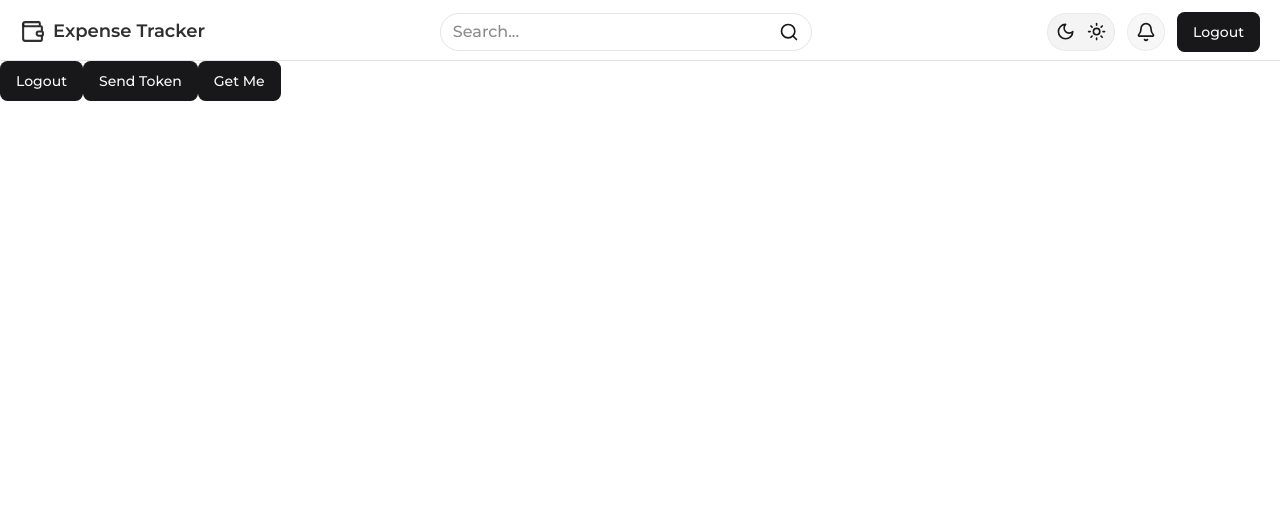
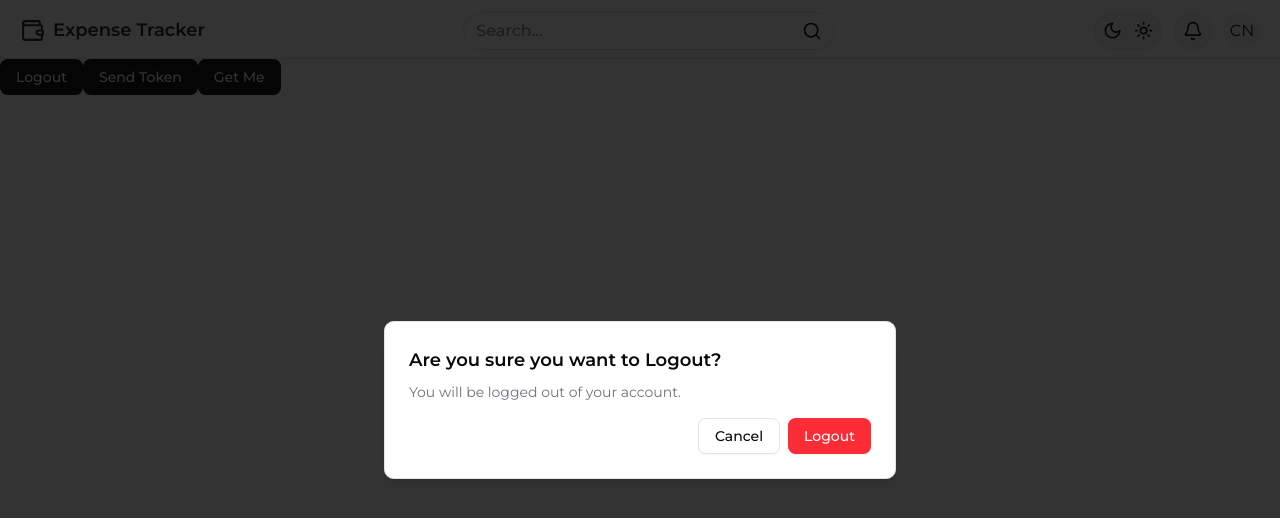
Before and after one commit to codeAntu/expenses-tracker, a React (Vite) app: page /test in a window 1280 px wide. Both pictures are taken after a click on the button "Logout". Shown: the top 518 px of the page. Built offline with nearby package versions, Linux system fonts and the light colour scheme; no server answers; what hono would draw is missing.

Commit message:
feat: add profile route and user logout functionality with alert dialog

```diff
--- a/package.json
+++ b/package.json
@@ -10,6 +10,7 @@
     "preview": "vite preview"
   },
   "dependencies": {
+    "@radix-ui/react-alert-dialog": "^1.1.6",
     "@radix-ui/react-avatar": "^1.1.3",
     "@radix-ui/react-checkbox": "^1.1.4",
     "@radix-ui/react-dialog": "^1.1.6",
--- a/src/components/auth.tsx
+++ b/src/components/auth.tsx
@@ -10,11 +10,13 @@ import {
 import { Input } from '@/components/ui/input';
 import { Label } from '@/components/ui/label';
 import { signInWithEmail, signInWithProvider, signUpWithEmail } from '@/services/authService';
-import { useStore } from '@/zustand/store';
+import { useUserStore } from '@/zustand/userStore';
 import { useMutation } from '@tanstack/react-query';
 import { GithubAuthProvider, GoogleAuthProvider } from 'firebase/auth';
 import { AtSign, Github } from 'lucide-react';
 import { useId, useState } from 'react';
+import { Avatar, AvatarFallback, AvatarImage } from './ui/avatar';
+import { useNavigate } from '@tanstack/react-router';
 
 export function Auth({ children: props }: { children: React.ReactNode }) {
   const id = useId();
@@ -23,12 +25,33 @@ export function Auth({ children: props }: { children: React.ReactNode }) {
   const [password, setPassword] = useState('');
   const googleProvider = new GoogleAuthProvider();
   const gitHubProvider = new GithubAuthProvider();
-  const user = useStore((state) => state.user);
+  const user = useUserStore((state) => state.user);
+  const navigate = useNavigate();
 
-  // const queryClient = useQueryClient();
+  const { mutate: googleMutate, isPending: googleIsPending } = useMutation({
+    mutationKey: ['google'],
+    mutationFn: () => signInWithProvider(googleProvider),
+  });
+
+  const { mutate: gitHubMutate, isPending: gitHubIsPending } = useMutation({
+    mutationKey: ['github'],
+    mutationFn: () => signInWithProvider(gitHubProvider),
+  });
 
   if (user) {
-    return <Button>Logout</Button>;
+    return (
+      <Avatar
+        className='size-9 cursor-pointer'
+        onClick={() => {
+          navigate({
+            to: '/profile',
+          });
+        }}
+      >
+        <AvatarImage src={user.picture} alt='@shadcn' />
+        <AvatarFallback>CN</AvatarFallback>
+      </Avatar>
+    );
   }
 
   return (
@@ -99,16 +122,18 @@ export function Auth({ children: props }: { children: React.ReactNode }) {
         <div className='grid grid-cols-2 gap-4'>
           <Button
             onClick={() => {
-              signInWithProvider(googleProvider);
+              googleMutate();
             }}
+            disabled={googleIsPending}
           >
             <AtSign size={20} className='mr-2' />
             Google
           </Button>
           <Button
             onClick={() => {
-              signInWithProvider(gitHubProvider);
+              gitHubMutate();
             }}
+            disabled={gitHubIsPending}
           >
             <Github size={20} className='mr-2' />
             Github
--- /dev/null
+++ b/src/components/logout.tsx
@@ -0,0 +1,42 @@
+import logout from '@/services/authService';
+import { useUserStore } from '@/zustand/userStore';
+
+import {
+  AlertDialog,
+  AlertDialogAction,
+  AlertDialogCancel,
+  AlertDialogContent,
+  AlertDialogDescription,
+  AlertDialogFooter,
+  AlertDialogHeader,
+  AlertDialogTitle,
+  AlertDialogTrigger,
+} from '@/components/ui/alert-dialog';
+
+export default function Logout({ children }: { children: React.ReactNode }) {
+  const setUser = useUserStore((state) => state.setUser);
+
+  return (
+    <AlertDialog>
+      <AlertDialogTrigger asChild>{children}</AlertDialogTrigger>
+      <AlertDialogContent>
+        <AlertDialogHeader>
+          <AlertDialogTitle>Are you sure you want to Logout?</AlertDialogTitle>
+          <AlertDialogDescription>You will be logged out of your account.</AlertDialogDescription>
+        </AlertDialogHeader>
+        <AlertDialogFooter>
+          <AlertDialogCancel>Cancel</AlertDialogCancel>
+          <AlertDialogAction
+            onClick={() => {
+              setUser(null);
+              logout();
+            }}
+            className='bg-red-500 hover:bg-red-600'
+          >
+            Logout
+          </AlertDialogAction>
+        </AlertDialogFooter>
+      </AlertDialogContent>
+    </AlertDialog>
+  );
+}
--- /dev/null
+++ b/src/components/ui/alert-dialog.tsx
@@ -0,0 +1,155 @@
+import * as React from "react"
+import * as AlertDialogPrimitive from "@radix-ui/react-alert-dialog"
+
+import { cn } from "@/lib/utils"
+import { buttonVariants } from "@/components/ui/button"
+
+function AlertDialog({
+  ...props
+}: React.ComponentProps<typeof AlertDialogPrimitive.Root>) {
+  return <AlertDialogPrimitive.Root data-slot="alert-dialog" {...props} />
+}
+
+function AlertDialogTrigger({
+  ...props
+}: React.ComponentProps<typeof AlertDialogPrimitive.Trigger>) {
+  return (
+    <AlertDialogPrimitive.Trigger data-slot="alert-dialog-trigger" {...props} />
+  )
+}
+
+function AlertDialogPortal({
+  ...props
+}: React.ComponentProps<typeof AlertDialogPrimitive.Portal>) {
+  return (
+    <AlertDialogPrimitive.Portal data-slot="alert-dialog-portal" {...props} />
+  )
+}
+
+function AlertDialogOverlay({
+  className,
+  ...props
+}: React.ComponentProps<typeof AlertDialogPrimitive.Overlay>) {
+  return (
+    <AlertDialogPrimitive.Overlay
+      data-slot="alert-dialog-overlay"
+      className={cn(
+        "data-[state=open]:animate-in data-[state=closed]:animate-out data-[state=closed]:fade-out-0 data-[state=open]:fade-in-0 fixed inset-0 z-50 bg-black/80",
+        className
+      )}
+      {...props}
+    />
+  )
+}
+
+function AlertDialogContent({
+  className,
+  ...props
+}: React.ComponentProps<typeof AlertDialogPrimitive.Content>) {
+  return (
+    <AlertDialogPortal>
+      <AlertDialogOverlay />
+      <AlertDialogPrimitive.Content
+        data-slot="alert-dialog-content"
+        className={cn(
+          "bg-background data-[state=open]:animate-in data-[state=closed]:animate-out data-[state=closed]:fade-out-0 data-[state=open]:fade-in-0 data-[state=closed]:zoom-out-95 data-[state=open]:zoom-in-95 fixed top-[50%] left-[50%] z-50 grid w-full max-w-[calc(100%-2rem)] translate-x-[-50%] translate-y-[-50%] gap-4 rounded-lg border p-6 shadow-lg duration-200 sm:max-w-lg",
+          className
+        )}
+        {...props}
+      />
+    </AlertDialogPortal>
+  )
+}
+
+function AlertDialogHeader({
+  className,
+  ...props
+}: React.ComponentProps<"div">) {
+  return (
+    <div
+      data-slot="alert-dialog-header"
+      className={cn("flex flex-col gap-2 text-center sm:text-left", className)}
+      {...props}
+    />
+  )
+}
+
+function AlertDialogFooter({
+  className,
+  ...props
+}: React.ComponentProps<"div">) {
+  return (
+    <div
+      data-slot="alert-dialog-footer"
+      className={cn(
+        "flex flex-col-reverse gap-2 sm:flex-row sm:justify-end",
+        className
+      )}
+      {...props}
+    />
+  )
+}
+
+function AlertDialogTitle({
+  className,
+  ...props
+}: React.ComponentProps<typeof AlertDialogPrimitive.Title>) {
+  return (
+    <AlertDialogPrimitive.Title
+      data-slot="alert-dialog-title"
+      className={cn("text-lg font-semibold", className)}
+      {...props}
+    />
+  )
+}
+
+function AlertDialogDescription({
+  className,
+  ...props
+}: React.ComponentProps<typeof AlertDialogPrimitive.Description>) {
+  return (
+    <AlertDialogPrimitive.Description
+      data-slot="alert-dialog-description"
+      className={cn("text-muted-foreground text-sm", className)}
+      {...props}
+    />
+  )
+}
+
+function AlertDialogAction({
+  className,
+  ...props
+}: React.ComponentProps<typeof AlertDialogPrimitive.Action>) {
+  return (
+    <AlertDialogPrimitive.Action
+      className={cn(buttonVariants(), className)}
+      {...props}
+    />
+  )
+}
+
+function AlertDialogCancel({
+  className,
+  ...props
+}: React.ComponentProps<typeof AlertDialogPrimitive.Cancel>) {
+  return (
+    <AlertDialogPrimitive.Cancel
+      className={cn(buttonVariants({ variant: "outline" }), className)}
+      {...props}
+    />
+  )
+}
+
+export {
+  AlertDialog,
+  AlertDialogPortal,
+  AlertDialogOverlay,
+  AlertDialogTrigger,
+  AlertDialogContent,
+  AlertDialogHeader,
+  AlertDialogFooter,
+  AlertDialogTitle,
+  AlertDialogDescription,
+  AlertDialogAction,
+  AlertDialogCancel,
+}
--- a/src/components/ui/button.tsx
+++ b/src/components/ui/button.tsx
@@ -5,52 +5,54 @@ import { cva, type VariantProps } from "class-variance-authority"
 import { cn } from "@/lib/utils"
 
 const buttonVariants = cva(
-  "inline-flex items-center justify-center whitespace-nowrap rounded-md text-sm font-medium ring-offset-background transition-colors focus-visible:outline-none focus-visible:ring-2 focus-visible:ring-ring focus-visible:ring-offset-2 disabled:pointer-events-none disabled:opacity-50",
+  "inline-flex items-center justify-center gap-2 whitespace-nowrap rounded-md text-sm font-medium transition-[color,box-shadow] disabled:pointer-events-none disabled:opacity-50 [&_svg]:pointer-events-none [&_svg:not([class*='size-'])]:size-4 shrink-0 [&_svg]:shrink-0 outline-none focus-visible:border-ring focus-visible:ring-ring/50 focus-visible:ring-[3px] aria-invalid:ring-destructive/20 dark:aria-invalid:ring-destructive/40 aria-invalid:border-destructive",
   {
     variants: {
       variant: {
-        default: "bg-primary text-primary-foreground hover:bg-primary/90",
+        default:
+          "bg-primary text-primary-foreground shadow-xs hover:bg-primary/90",
         destructive:
-          "bg-destructive text-destructive-foreground hover:bg-destructive/90",
+          "bg-destructive text-white shadow-xs hover:bg-destructive/90 focus-visible:ring-destructive/20 dark:focus-visible:ring-destructive/40",
         outline:
-          "border border-input bg-background hover:bg-accent hover:text-accent-foreground",
+          "border border-input bg-background shadow-xs hover:bg-accent hover:text-accent-foreground",
         secondary:
-          "bg-secondary text-secondary-foreground hover:bg-secondary/80",
+          "bg-secondary text-secondary-foreground shadow-xs hover:bg-secondary/80",
         ghost: "hover:bg-accent hover:text-accent-foreground",
         link: "text-primary underline-offset-4 hover:underline",
       },
       size: {
-        default: "h-10 px-4 py-2",
-        sm: "h-9 rounded-md px-3",
-        lg: "h-11 rounded-md px-8",
-        icon: "h-10 w-10",
+        default: "h-9 px-4 py-2 has-[>svg]:px-3",
+        sm: "h-8 rounded-md gap-1.5 px-3 has-[>svg]:px-2.5",
+        lg: "h-10 rounded-md px-6 has-[>svg]:px-4",
+        icon: "size-9",
       },
     },
     defaultVariants: {
       variant: "default",
       size: "default",
     },
-  },
+  }
 )
 
-export interface ButtonProps
-  extends React.ButtonHTMLAttributes<HTMLButtonElement>,
-    VariantProps<typeof buttonVariants> {
+function Button({
+  className,
+  variant,
+  size,
+  asChild = false,
+  ...props
+}: React.ComponentProps<"button"> &
+  VariantProps<typeof buttonVariants> & {
     asChild?: boolean
-}
+  }) {
+  const Comp = asChild ? Slot : "button"
 
-const Button = React.forwardRef<HTMLButtonElement, ButtonProps>(
-  ({ className, variant, size, asChild = false, ...props }, ref) => {
-    const Comp = asChild ? Slot : "button"
   return (
     <Comp
+      data-slot="button"
       className={cn(buttonVariants({ variant, size, className }))}
-        ref={ref}
       {...props}
     />
   )
-  },
-)
-Button.displayName = "Button"
+}
 
 export { Button, buttonVariants }
--- a/src/routeTree.gen.ts
+++ b/src/routeTree.gen.ts
@@ -12,6 +12,7 @@
 
 import { Route as rootRoute } from './routes/__root'
 import { Route as TestImport } from './routes/test'
+import { Route as ProfileImport } from './routes/profile'
 import { Route as AboutImport } from './routes/about'
 import { Route as IndexImport } from './routes/index'
 
@@ -20,6 +21,12 @@ import { Route as IndexImport } from './routes/index'
 const TestRoute = TestImport.update({
   id: '/test',
   path: '/test',
+  getParentRoute: () => rootRoute,
+} as any)
+
+const ProfileRoute = ProfileImport.update({
+  id: '/profile',
+  path: '/profile',
   getParentRoute: () => rootRoute,
 } as any)
 
@@ -53,6 +60,13 @@ declare module '@tanstack/react-router' {
       preLoaderRoute: typeof AboutImport
       parentRoute: typeof rootRoute
     }
+    '/profile': {
+      id: '/profile'
+      path: '/profile'
+      fullPath: '/profile'
+      preLoaderRoute: typeof ProfileImport
+      parentRoute: typeof rootRoute
+    }
     '/test': {
       id: '/test'
       path: '/test'
@@ -68,12 +82,14 @@ declare module '@tanstack/react-router' {
 export interface FileRoutesByFullPath {
   '/': typeof IndexRoute
   '/about': typeof AboutRoute
+  '/profile': typeof ProfileRoute
   '/test': typeof TestRoute
 }
 
 export interface FileRoutesByTo {
   '/': typeof IndexRoute
   '/about': typeof AboutRoute
+  '/profile': typeof ProfileRoute
   '/test': typeof TestRoute
 }
 
@@ -81,27 +97,30 @@ export interface FileRoutesById {
   __root__: typeof rootRoute
   '/': typeof IndexRoute
   '/about': typeof AboutRoute
+  '/profile': typeof ProfileRoute
   '/test': typeof TestRoute
 }
 
 export interface FileRouteTypes {
   fileRoutesByFullPath: FileRoutesByFullPath
-  fullPaths: '/' | '/about' | '/test'
+  fullPaths: '/' | '/about' | '/profile' | '/test'
   fileRoutesByTo: FileRoutesByTo
-  to: '/' | '/about' | '/test'
-  id: '__root__' | '/' | '/about' | '/test'
+  to: '/' | '/about' | '/profile' | '/test'
+  id: '__root__' | '/' | '/about' | '/profile' | '/test'
   fileRoutesById: FileRoutesById
 }
 
 export interface RootRouteChildren {
   IndexRoute: typeof IndexRoute
   AboutRoute: typeof AboutRoute
+  ProfileRoute: typeof ProfileRoute
   TestRoute: typeof TestRoute
 }
 
 const rootRouteChildren: RootRouteChildren = {
   IndexRoute: IndexRoute,
   AboutRoute: AboutRoute,
+  ProfileRoute: ProfileRoute,
   TestRoute: TestRoute,
 }
 
@@ -117,6 +136,7 @@ export const routeTree = rootRoute
       "children": [
         "/",
         "/about",
+        "/profile",
         "/test"
       ]
     },
@@ -126,6 +146,9 @@ export const routeTree = rootRoute
     "/about": {
       "filePath": "about.tsx"
     },
+    "/profile": {
+      "filePath": "profile.tsx"
+    },
     "/test": {
       "filePath": "test.tsx"
     }
--- /dev/null
+++ b/src/routes/profile.tsx
@@ -0,0 +1,9 @@
+import { createFileRoute } from '@tanstack/react-router'
+
+export const Route = createFileRoute('/profile')({
+  component: RouteComponent,
+})
+
+function RouteComponent() {
+  return <div>Hello "/profile"!</div>
+}
--- a/src/routes/test.tsx
+++ b/src/routes/test.tsx
@@ -1,7 +1,8 @@
+import Logout from '@/components/logout';
 import { Button } from '@/components/ui/button';
 import app from '@/firebase/firebaseConfig';
 import client from '@/utils/client';
-import { useStore } from '@/zustand/store';
+import { useUserStore } from '@/zustand/userStore';
 import { createFileRoute } from '@tanstack/react-router';
 import { getAuth } from 'firebase/auth';
 
@@ -11,18 +12,8 @@ export const Route = createFileRoute('/test')({
 
 function RouteComponent() {
   const auth = getAuth(app);
-  const user = useStore((state) => state.user);
-  const setUser = useStore((state) => state.setUser);
-  const logout = useStore((state) => state.logout);
-
-  async function logoutUser() {
-    try {
-      await auth.signOut();
-      logout();
-    } catch (error) {
-      console.error('Logout error:', error);
-    }
-  }
+  const user = useUserStore((state) => state.user);
+  const setUser = useUserStore((state) => state.setUser);
 
   async function sendIdToken() {
     const firebaseUser = auth.currentUser;
@@ -76,7 +67,9 @@ function RouteComponent() {
 
   return (
     <div>
-      <Button onClick={logoutUser}>Logout</Button>
+      <Logout>
+        <Button>Logout</Button>
+      </Logout>
       <Button onClick={sendIdToken}>Send Token</Button>
       <Button onClick={getMe}>Get Me</Button>
 
--- a/src/rpc/hcWithType.d.ts
+++ b/src/rpc/hcWithType.d.ts
@@ -69,6 +69,7 @@ declare const client: {
                         name: string;
                         email: string;
                         totalAmount: string;
+                        picture: string;
                         token: string;
                     };
                 };
--- a/src/services/authService.ts
+++ b/src/services/authService.ts
@@ -1,5 +1,6 @@
 import app from '@/firebase/firebaseConfig';
 import client from '@/utils/client';
+import { useUserStore } from '@/zustand/userStore';
 import {
   createUserWithEmailAndPassword,
   getAuth,
@@ -50,7 +51,6 @@ export async function signInWithProvider(provider: GoogleAuthProvider | GithubAu
     const userCredential = await signInWithPopup(auth, provider);
     const user = userCredential.user;
     const idToken = await user.getIdToken();
-    console.log('idToken:', idToken);
     const response = await client.api.auth.$post({
       form: {
         idToken: idToken,
@@ -58,7 +58,7 @@ export async function signInWithProvider(provider: GoogleAuthProvider | GithubAu
     });
     const data = await response.json();
     console.log(data);
-    console.log('LogIn successful');
+    useUserStore.getState().setUser(data.user);
     return data;
   } catch (error) {
     const signOut = await auth.signOut();
@@ -66,3 +66,7 @@ export async function signInWithProvider(provider: GoogleAuthProvider | GithubAu
     return error;
   }
 }
+
+export default function logout() {
+  return auth.signOut();
+}
--- a/src/zustand/store.ts
+++ b/src/zustand/userStore.ts
@@ -4,11 +4,11 @@ import { create } from 'zustand';
 
 interface Store {
   user: User | null;
-  setUser: (user: User) => void;
+  setUser: (user: User | null) => void;
   logout: () => void;
 }
 
-export const useStore = create<Store>((set) => {
+export const useUserStore = create<Store>((set) => {
   const savedUser = JSON.parse(ls.get('savedUser') || '{}');
   return {
     user: savedUser,
```
Also changed, not shown: src/types/user.ts (+5 -4 lines), 1 other file (tests, documents, lock files or other folders). Lines whose indentation alone changed are shown as unchanged.
